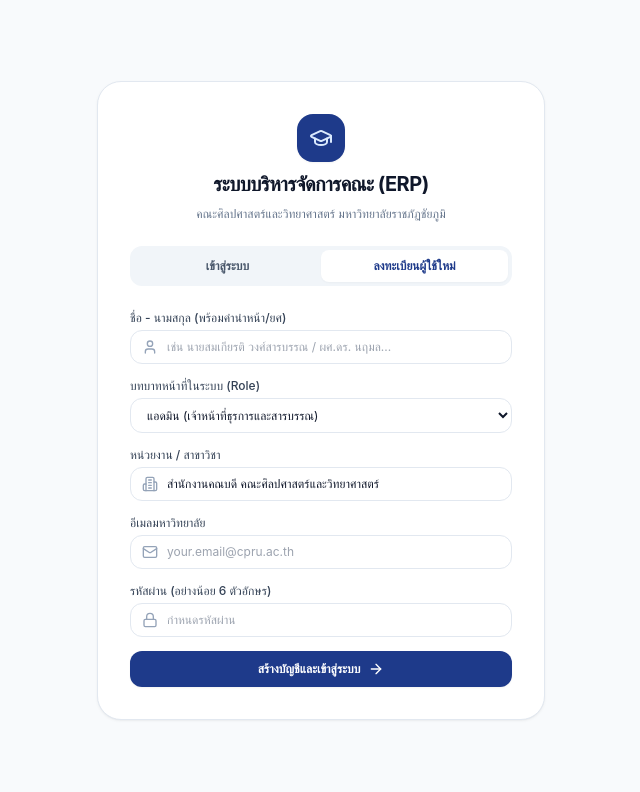
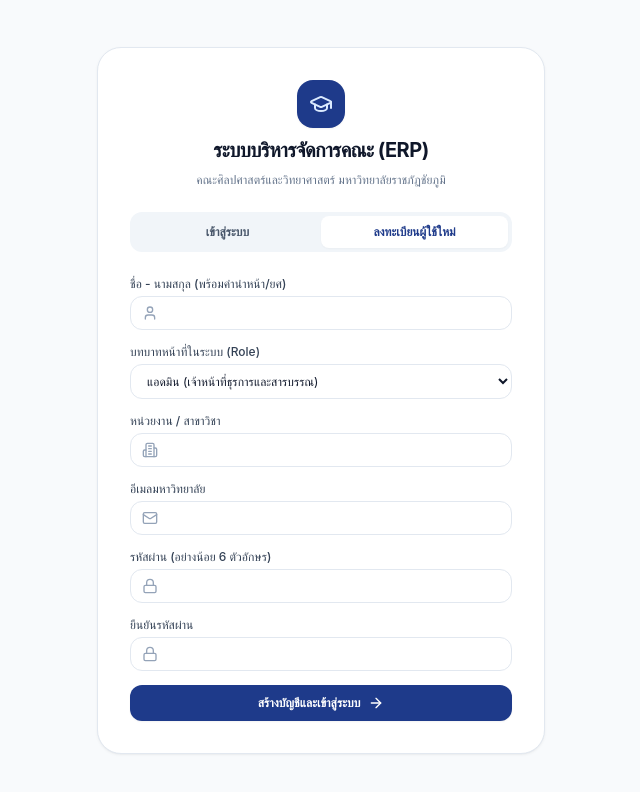
Before and after one commit to tonpalm03/flas-cpru, a Next.js app: page /login in a window 1280 px wide. Both pictures are taken after a click on the button "ลงทะเบียนผู้ใช้ใหม่". Shown: the top 792 px of the page, without its empty margins (319-959 px from the left). Built offline with nearby package versions, Linux system fonts and the light colour scheme; no server answers.

Commit message:
feat: add confirm password and remove placeholders in login

```diff
--- a/app/login/page.tsx
+++ b/app/login/page.tsx
@@ -21,8 +21,9 @@ export default function LoginPage() {
   const [regName, setRegName] = useState("");
   const [regEmail, setRegEmail] = useState("");
   const [regPassword, setRegPassword] = useState("");
+  const [regConfirmPassword, setRegConfirmPassword] = useState("");
   const [regRole, setRegRole] = useState<UserRole>("admin");
-  const [regDepartment, setRegDepartment] = useState("สำนักงานคณบดี คณะศิลปศาสตร์และวิทยาศาสตร์");
+  const [regDepartment, setRegDepartment] = useState("");
 
   const [loading, setLoading] = useState(false);
   const [errorMsg, setErrorMsg] = useState("");
@@ -55,6 +56,12 @@ export default function LoginPage() {
     e.preventDefault();
     setErrorMsg("");
     setSuccessMsg("");
+
+    if (regPassword !== regConfirmPassword) {
+      setErrorMsg("รหัสผ่านและการยืนยันรหัสผ่านไม่ตรงกัน กรุณาตรวจสอบอีกครั้ง");
+      return;
+    }
+
     setLoading(true);
 
     try {
@@ -141,7 +148,6 @@ export default function LoginPage() {
                 <input
                   type="email"
                   required
-                  placeholder="เช่น admin@cpru.ac.th"
                   value={email}
                   onChange={(e) => setEmail(e.target.value)}
                   className="w-full border border-slate-200 rounded-xl pl-9 pr-3 py-2 text-slate-900 focus:outline-none focus:border-blue-900"
@@ -156,7 +162,6 @@ export default function LoginPage() {
                 <input
                   type="password"
                   required
-                  placeholder="กรอกรหัสผ่านของคุณ"
                   value={password}
                   onChange={(e) => setPassword(e.target.value)}
                   className="w-full border border-slate-200 rounded-xl pl-9 pr-3 py-2 text-slate-900 focus:outline-none focus:border-blue-900"
@@ -185,7 +190,6 @@ export default function LoginPage() {
                 <input
                   type="text"
                   required
-                  placeholder="เช่น นายสมเกียรติ วงศ์สารบรรณ / ผศ.ดร. นฤมล..."
                   value={regName}
                   onChange={(e) => setRegName(e.target.value)}
                   className="w-full border border-slate-200 rounded-xl pl-9 pr-3 py-2 text-slate-900 focus:outline-none focus:border-blue-900"
@@ -214,7 +218,6 @@ export default function LoginPage() {
                 <input
                   type="text"
                   required
-                  placeholder="เช่น สำนักงานคณบดี / สาขาวิชารัฐศาสตร์..."
                   value={regDepartment}
                   onChange={(e) => setRegDepartment(e.target.value)}
                   className="w-full border border-slate-200 rounded-xl pl-9 pr-3 py-2 text-slate-900 focus:outline-none focus:border-blue-900"
@@ -229,7 +232,6 @@ export default function LoginPage() {
                 <input
                   type="email"
                   required
-                  placeholder="your.email@cpru.ac.th"
                   value={regEmail}
                   onChange={(e) => setRegEmail(e.target.value)}
                   className="w-full border border-slate-200 rounded-xl pl-9 pr-3 py-2 text-slate-900 focus:outline-none focus:border-blue-900"
@@ -244,9 +246,22 @@ export default function LoginPage() {
                 <input
                   type="password"
                   required
-                  placeholder="กำหนดรหัสผ่าน"
                   value={regPassword}
                   onChange={(e) => setRegPassword(e.target.value)}
+                  className="w-full border border-slate-200 rounded-xl pl-9 pr-3 py-2 text-slate-900 focus:outline-none focus:border-blue-900"
+                />
+              </div>
+            </div>
+
+            <div>
+              <label className="block font-medium text-slate-700 mb-1">ยืนยันรหัสผ่าน</label>
+              <div className="relative">
+                <Lock className="w-4 h-4 text-slate-400 absolute left-3 top-1/2 -translate-y-1/2" />
+                <input
+                  type="password"
+                  required
+                  value={regConfirmPassword}
+                  onChange={(e) => setRegConfirmPassword(e.target.value)}
                   className="w-full border border-slate-200 rounded-xl pl-9 pr-3 py-2 text-slate-900 focus:outline-none focus:border-blue-900"
                 />
               </div>
```
